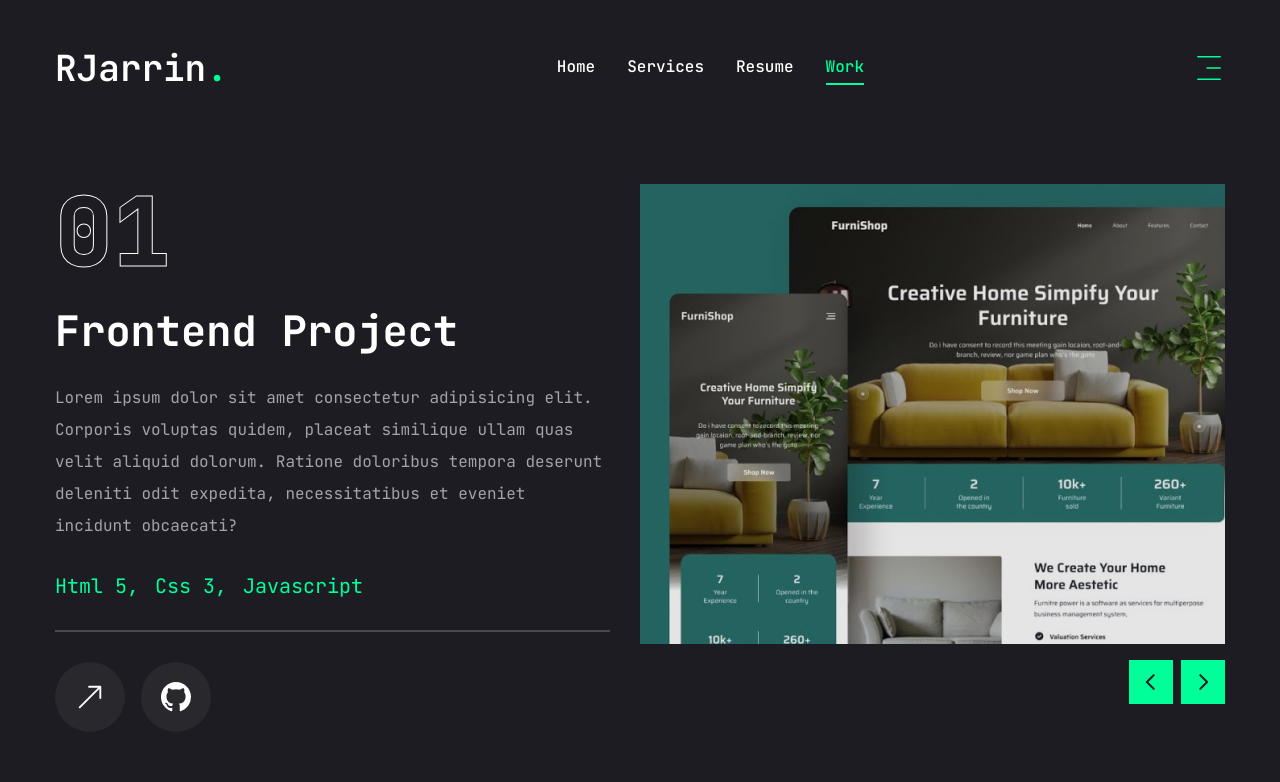
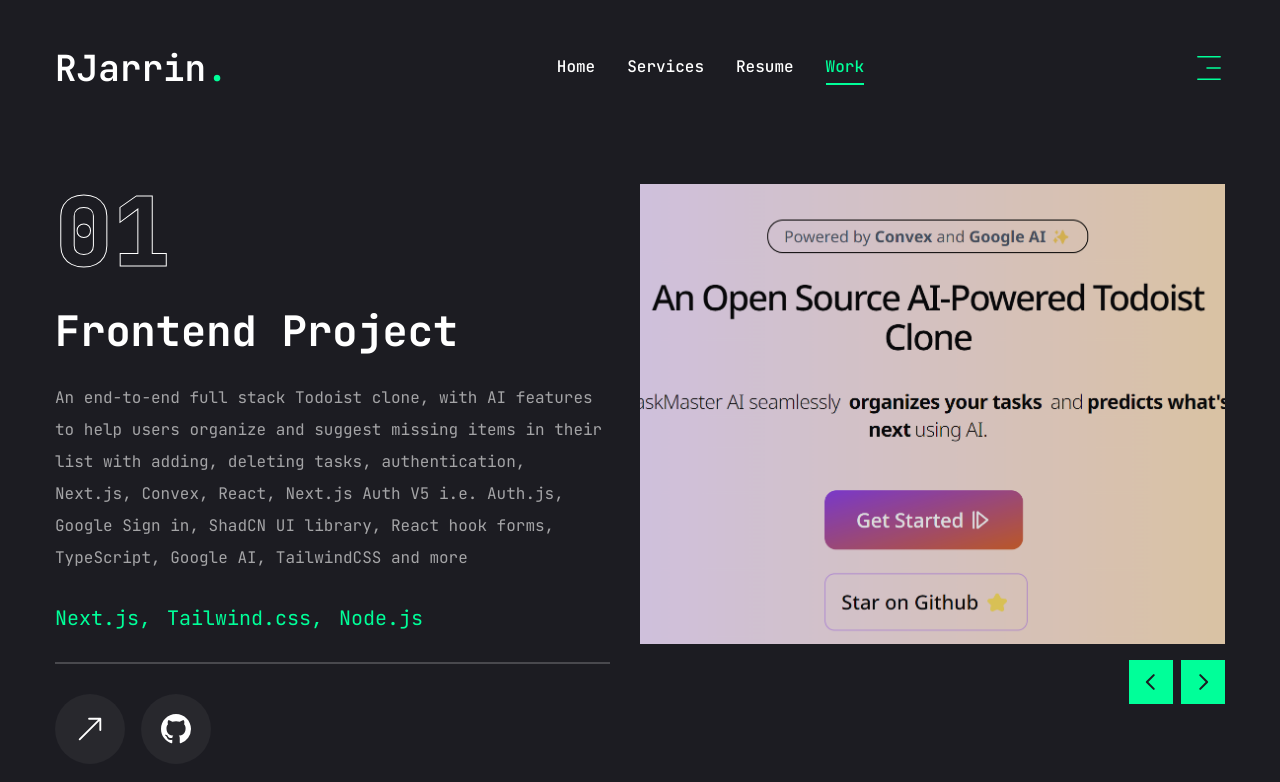
Before and after one commit to rjarrin/rjarrin.github.io, a Next.js app: page /work in a window 1280 px wide. Shown: the top 782 px of the page. Built offline with nearby package versions, Linux system fonts and the light colour scheme.

Commit message:
Updated Work Page

```diff
--- a/app/layout.jsx
+++ b/app/layout.jsx
@@ -12,7 +12,7 @@
 });
 
 export const metadata = {
-  title: "Create Next App",
+  title: "rjarrin",
   description: "Generated by create next app",
 };
 
--- a/app/work/page.jsx
+++ b/app/work/page.jsx
@@ -20,20 +20,20 @@
   {
     num: "01",
     category: "frontend",
-    title: "project 1",
+    title: "Task Master AI: Your Intelligent Personal Organizer",
     description:
-      "Lorem ipsum dolor sit amet consectetur adipisicing elit. Corporis voluptas quidem, placeat similique ullam quas velit aliquid dolorum. Ratione doloribus tempora deserunt deleniti odit expedita, necessitatibus et eveniet incidunt obcaecati?",
-    stack: [{ name: "Html 5" }, { name: "Css 3" }, { name: "Javascript" }],
+      "An end-to-end full stack Todoist clone, with AI features to help users organize and suggest missing items in their list with adding, deleting tasks, authentication, Next.js, Convex, React, Next.js Auth V5 i.e. Auth.js, Google Sign in, ShadCN UI library, React hook forms, TypeScript, Google AI, TailwindCSS and more",
+    stack: [{ name: "Next.js" }, { name: "Tailwind.css" }, { name: "Node.js" }],
     image: "/assets/work/thumb1.png",
-    live: "",
-    github: "",
+    live: "https://taskmasterai-cyan.vercel.app/",
+    github: "https://github.com/rjarrin/taskmasterai",
   },
   {
     num: "02",
-    category: "fullstack",
-    title: "project 2",
+    category: "ai",
+    title: "Generative AI Image Captioning Apps",
     description:
-      "Lorem ipsum dolor sit amet consectetur adipisicing elit. Corporis voluptas quidem, placeat similique ullam quas velit aliquid dolorum. Ratione doloribus tempora deserunt deleniti odit expedita, necessitatibus et eveniet incidunt obcaecati?",
+      "This project employs cutting-edge technology to develop an AI tool that not only views images but comprehends them, generating meaningful descriptions to replace generic image names. The project utilizes the BLIP model from Hugging Face's transformers for image captioning, and integrates Gradio to provide an intuitive user interface. Key features include Python-based implementation, real-world application customization for extracting images from URLs, and generating captions.",
     stack: [{ name: "Next.js" }, { name: "Tailwind.css" }, { name: "Node.js" }],
     image: "/assets/work/thumb2.png",
     live: "",
```
Also changed, not shown: public/assets/work/thumb1.png, public/assets/work/thumb2.png.
